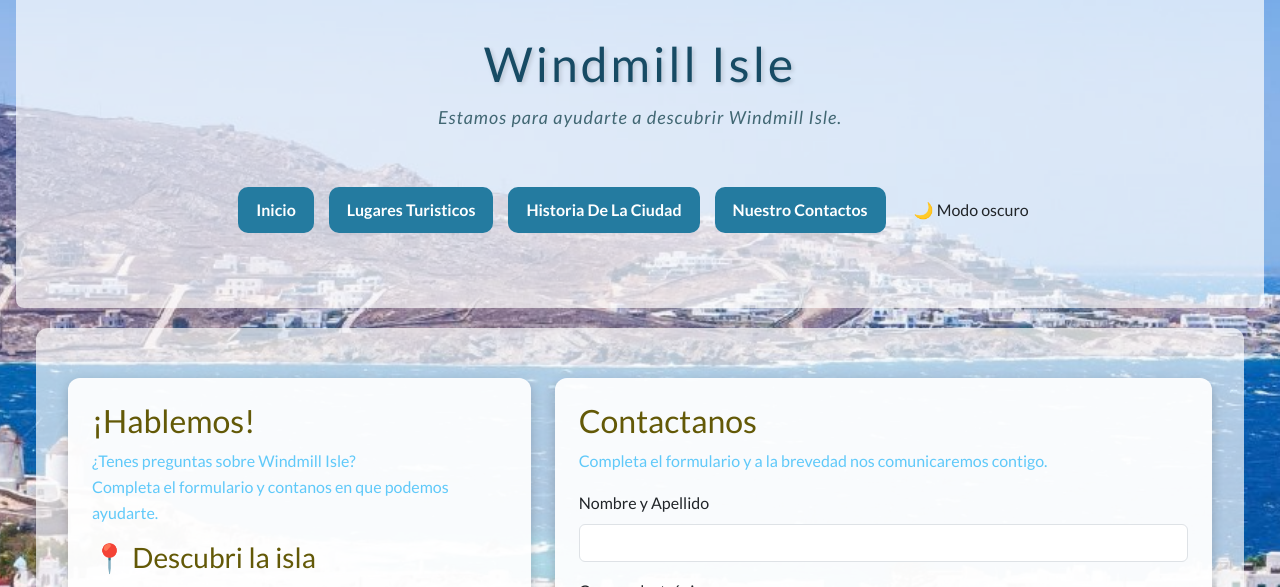
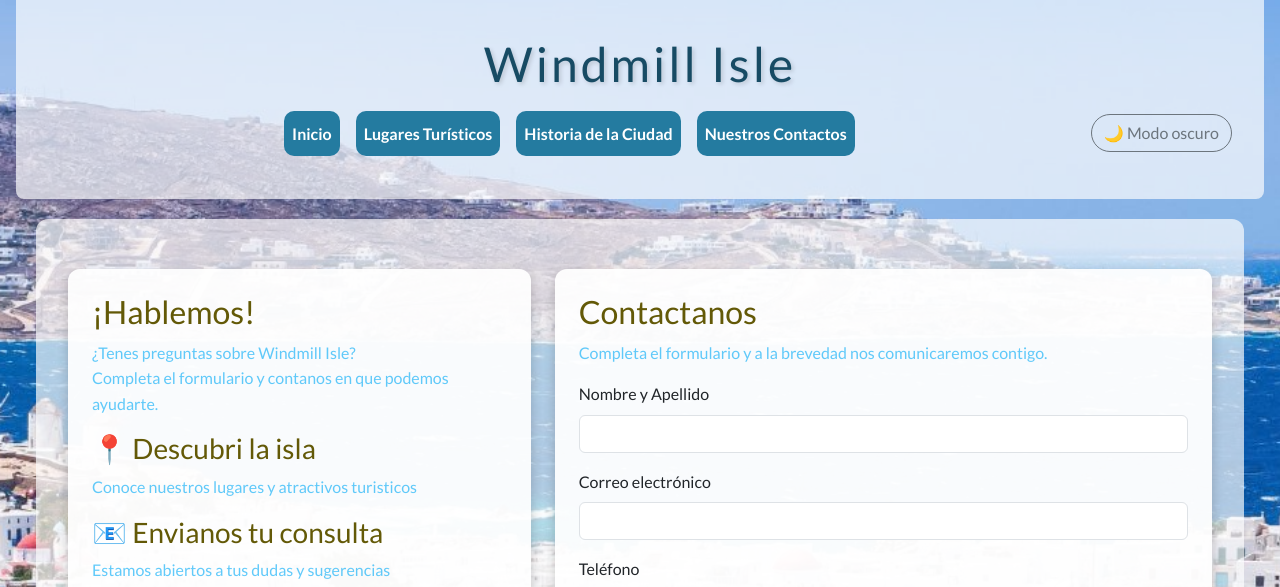
Before and after one commit to nievathiago/lp1-tg, a plain HTML site: page contacto.html in a window 1280 px wide. Shown: the top 587 px of the page. Drawn offline with nearby package versions, Linux system fonts and the light colour scheme.

Commit message:
Cambio de navbar como hamburguesa

```diff
--- a/contacto.html
+++ b/contacto.html
@@ -15,22 +15,58 @@
  <body>
 <header>
 <h1>Windmill Isle</h1>
- <p>Estamos para ayudarte a descubrir Windmill Isle.</p>
-    <nav aria-label="Menu-principal">
-            <ul class="nav justify-content-center gap:-3">
+<nav class="navbar navbar-expand-lg navbar-light" aria-label="Menu principal">
+        <div class="container-fluid">
+
+        <button class="navbar-toggler"
+                type="button"
+                data-bs-toggle="collapse"
+                data-bs-target="#menuPrincipal"
+                aria-controls="menuPrincipal"
+                aria-expanded="false"
+                aria-label="Abrir menú">
+
+            <span class="navbar-toggler-icon"></span>
+        </button>
+        <div class="collapse navbar-collapse" id="menuPrincipal">
+
+            <ul class="navbar-nav justify-content-center align-items-center gap-3 mx-auto">
+
                 <li class="nav-item">
-                    <a class="boton boton-primary" href="index.html">Inicio</a> </li>
+                    <a class="nav-link boton boton-primary" href="index.html">
+                        Inicio
+                    </a>
+                </li>
+
                 <li class="nav-item">
-                    <a class="boton boton-primary" href="lugares.html">Lugares Turisticos</a> </li>
+                    <a class="nav-link boton boton-primary" href="lugares.html">
+                        Lugares Turísticos
+                    </a>
+                </li>
+
                 <li class="nav-item">
-                    <a class="boton boton-primary" href="ciudad.html">Historia De La Ciudad</a> </li>
+                    <a class="nav-link boton boton-primary" href="ciudad.html">
+                        Historia de la Ciudad
+                    </a>
+                </li>
+
                 <li class="nav-item">
-                    <a class="boton boton-primary " href="contacto.html">Nuestro Contactos</a> </li>
-                <button id="themeToggle" class="btn btn-outline-secundary rounded-pill">
+                    <a class="nav-link boton boton-primary" href="contacto.html">
+                        Nuestros Contactos
+                    </a>
+                </li>
+
+            </ul>
+            <div class="d-flex justify-content-center mt-3 mt-lg-0">
+                <button id="themeToggle"
+                        class="btn btn-outline-secondary rounded-pill">
                     🌙 Modo oscuro
                 </button>
-            </ul>
-        </nav>
+            </div>
+
+        </div>
+    </div>
+</nav>
 </header>
 <main class="contacto-contenedor">
     <div class="container-fluid">
```
Also changed, not shown: ciudad.html (+46 -9 lines), lugares.html (+46 -9 lines).
